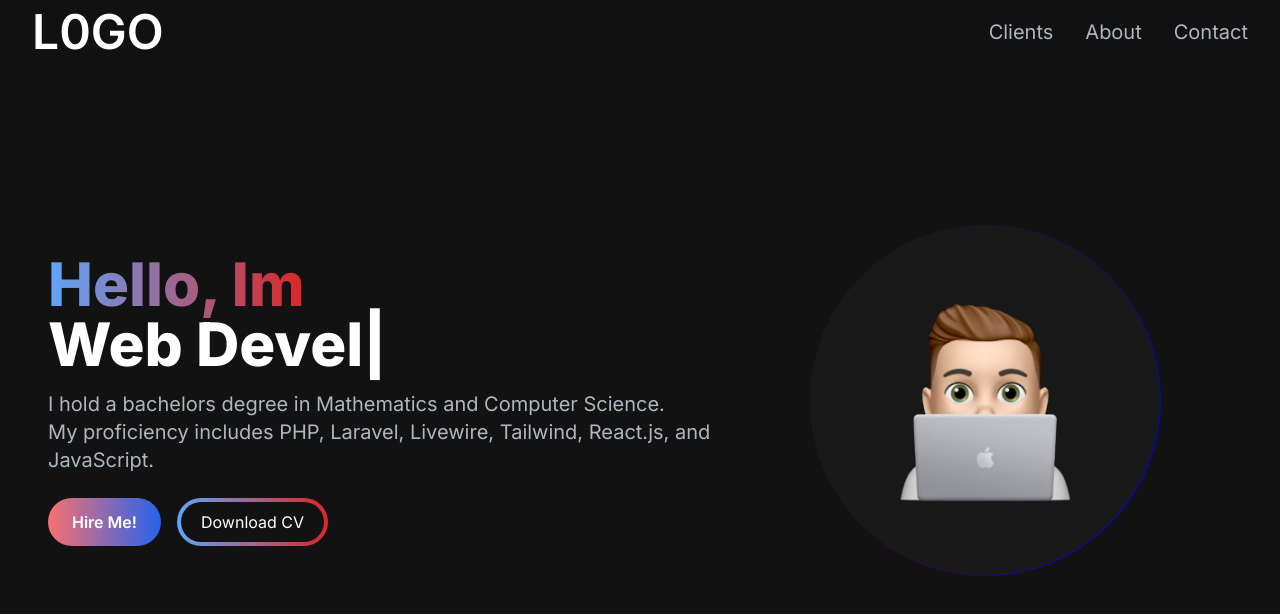
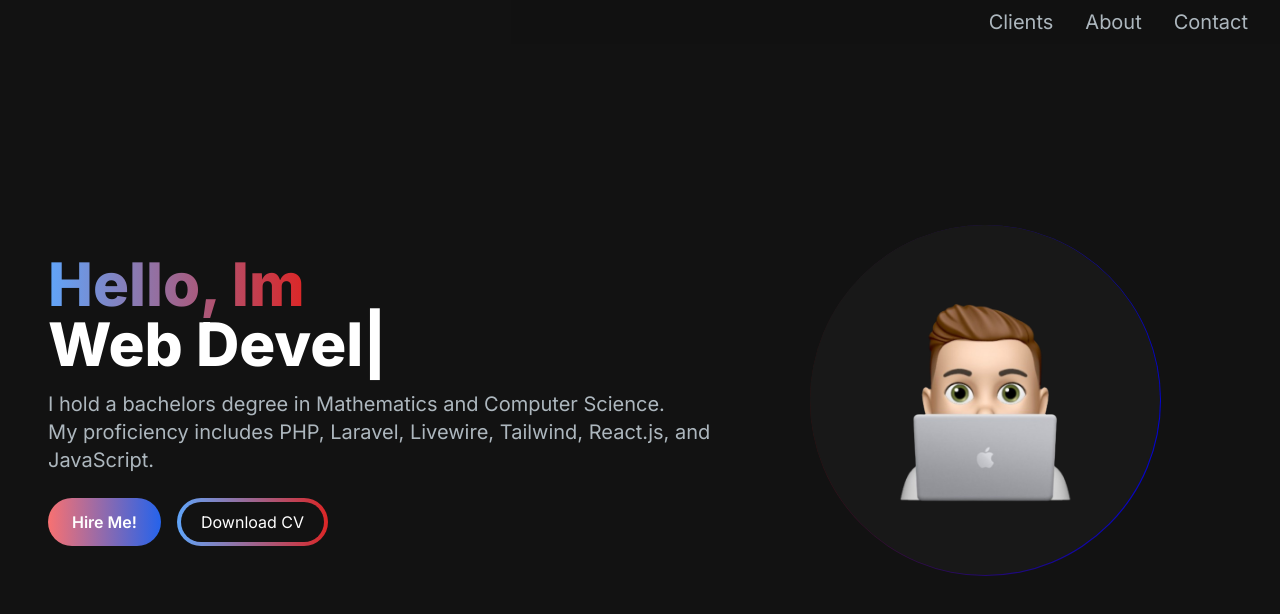
Before and after one commit to erentin/erentin-nextjs, a Next.js app: page / in a window 1280 px wide. Shown: the top 614 px of the page. Built offline with nearby package versions, Linux system fonts and the light colour scheme.

Commit message:
logo removed.

```diff
--- a/src/app/components/Navbar.jsx
+++ b/src/app/components/Navbar.jsx
@@ -48,7 +48,7 @@ const Navbar = () => {
     <nav className='fixed  top-0 left-0 right-0 z-10 bg-[#121212] bg-opacity-90'>
         <div className='flex flex-wrap items-center justify-between mx-auto p-8 py-2'>
             <Link href={"/"} className='text-lg md:text-5xl text-white font-semibold'>
-                L0GO
+
             </Link>
 
             <div className='mobile-menu block md:hidden'>
```
